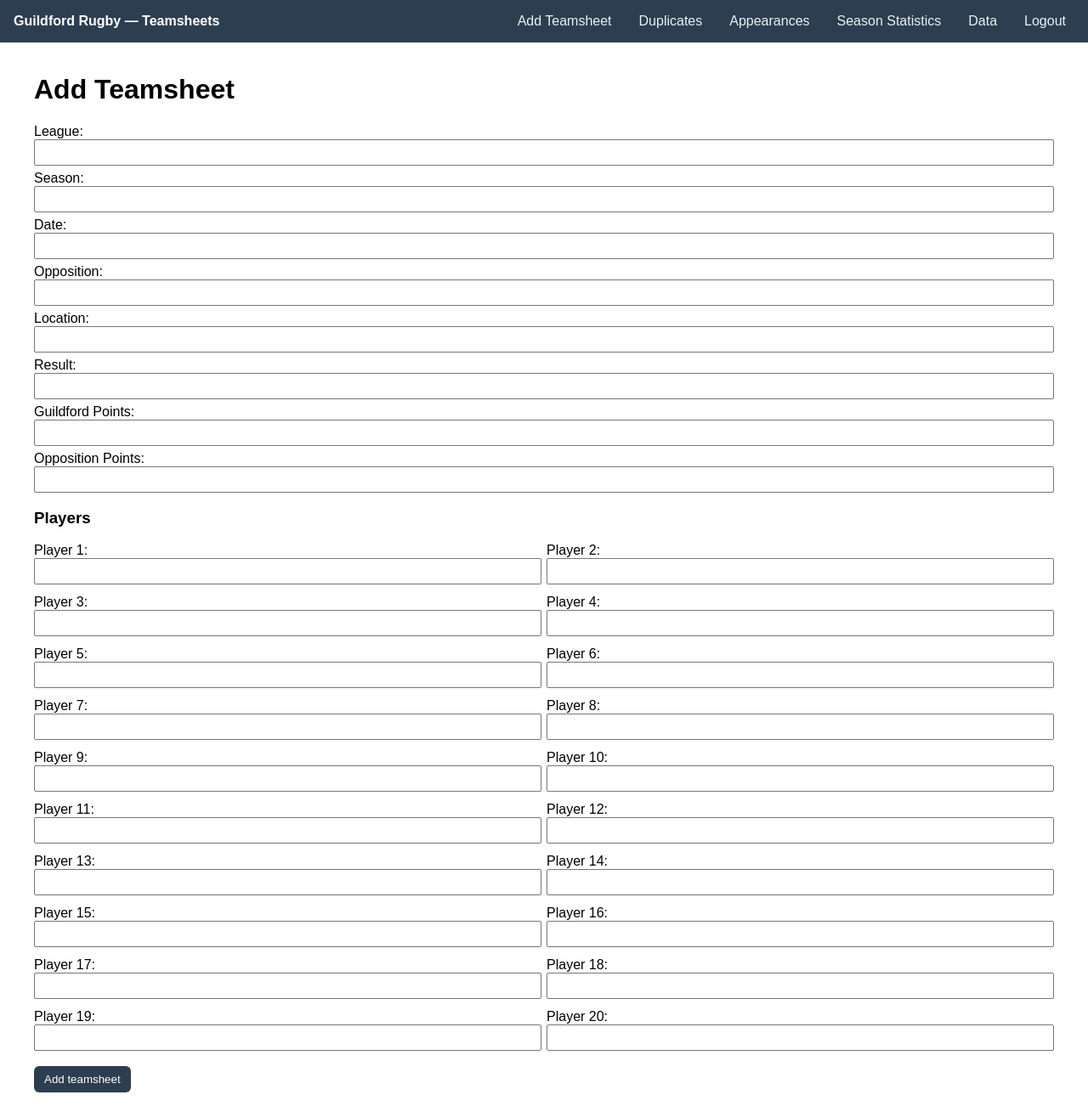
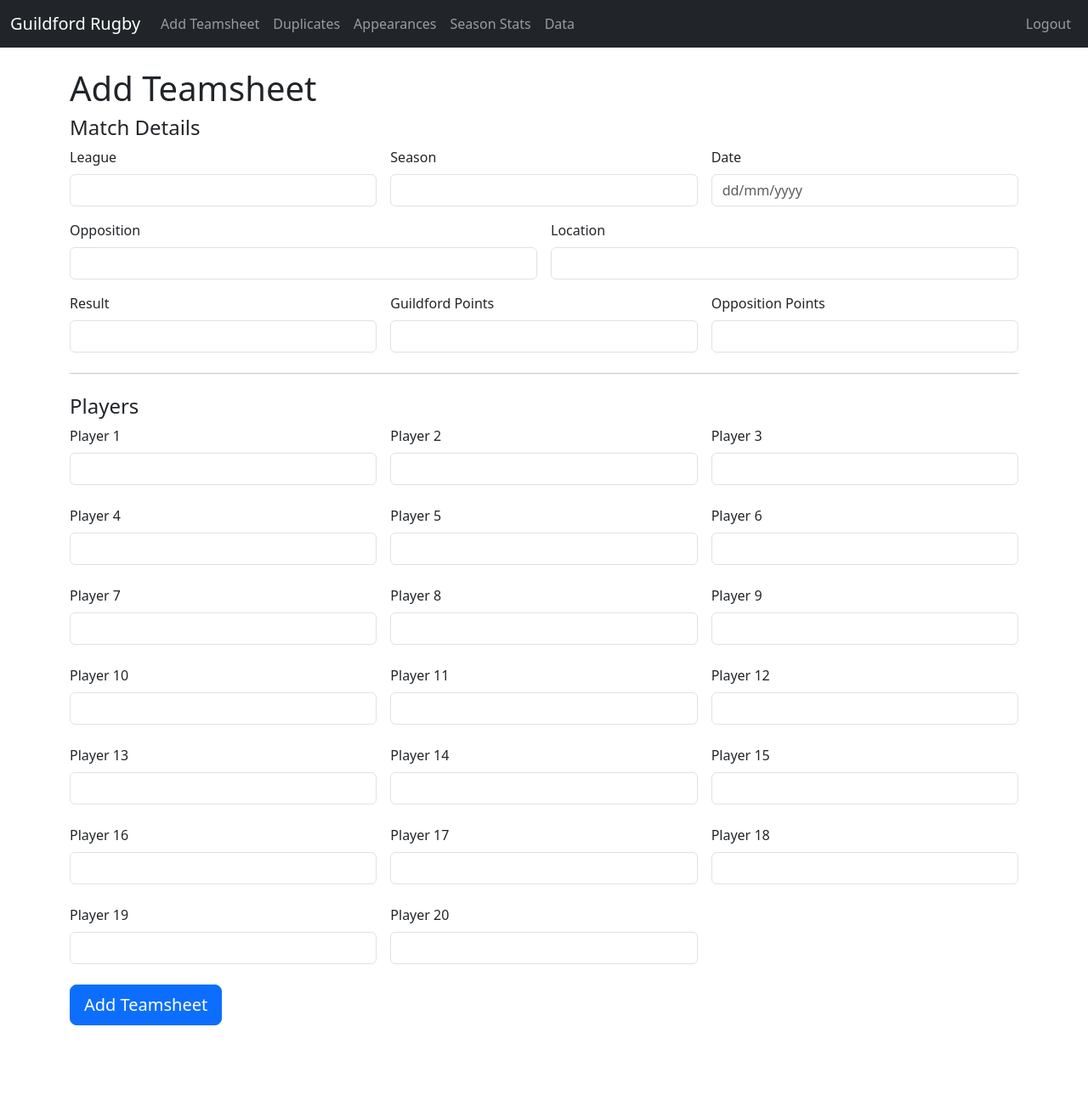
Before and after one commit to mitchrob/TeamSheetApp, a Flask app: page /add in a window 1280 px wide. Shown: the whole page at 85% size. After the commit the page ends 1207 px from the top, so only its background shows below. Run offline with Flask 3, Linux system fonts and the light colour scheme; the visitor is signed in with stand-in values (Sample User, id 1); data that the repository does not hold is empty; some libraries are stand-ins or nearby versions.

Commit message:
updated UX

```diff
--- a/templates/add.html
+++ b/templates/add.html
@@ -4,23 +4,52 @@
   <h1>Add Teamsheet</h1>
   {# flashes shown in base.html #}
 
-  <form method="post" action="{{ url_for('add_post') }}">
-    <div>
-      <label>League: <input name="league" value="{{ defaults.league }}" /></label>
-      <label>Season: <input name="season" value="{{ defaults.season }}" /></label>
-      <label>Date: <input name="date" value="{{ defaults.date }}" /></label>
-      <label>Opposition: <input name="opposition" value="{{ defaults.opposition }}" /></label>
-      <label>Location: <input name="location" value="{{ defaults.location }}" /></label>
-      <label>Result: <input name="result" value="{{ defaults.result }}" /></label>
-      <label>Guildford Points: <input name="guildford_points" value="{{ defaults.guildford_points }}" /></label>
-      <label>Opposition Points: <input name="opposition_points" value="{{ defaults.opposition_points }}" /></label>
+  <form method="post" action="{{ url_for('add_post') }}" class="needs-validation" novalidate>
+    <h4>Match Details</h4>
+    <div class="row g-3 mb-3">
+      <div class="col-md-4">
+        <label for="league" class="form-label">League</label>
+        <input type="text" class="form-control" id="league" name="league" value="{{ defaults.league }}">
+      </div>
+      <div class="col-md-4">
+        <label for="season" class="form-label">Season</label>
+        <input type="text" class="form-control" id="season" name="season" value="{{ defaults.season }}">
+      </div>
+      <div class="col-md-4">
+        <label for="date" class="form-label">Date</label>
+        <input type="text" class="form-control" id="date" name="date" placeholder="dd/mm/yyyy" value="{{ defaults.date }}">
+      </div>
+      <div class="col-md-6">
+        <label for="opposition" class="form-label">Opposition</label>
+        <input type="text" class="form-control" id="opposition" name="opposition" value="{{ defaults.opposition }}">
+      </div>
+      <div class="col-md-6">
+        <label for="location" class="form-label">Location</label>
+        <input type="text" class="form-control" id="location" name="location" value="{{ defaults.location }}">
+      </div>
+      <div class="col-md-4">
+        <label for="result" class="form-label">Result</label>
+        <input type="text" class="form-control" id="result" name="result" value="{{ defaults.result }}">
+      </div>
+      <div class="col-md-4">
+        <label for="guildford_points" class="form-label">Guildford Points</label>
+        <input type="number" class="form-control" id="guildford_points" name="guildford_points" value="{{ defaults.guildford_points }}">
+      </div>
+      <div class="col-md-4">
+        <label for="opposition_points" class="form-label">Opposition Points</label>
+        <input type="number" class="form-control" id="opposition_points" name="opposition_points" value="{{ defaults.opposition_points }}">
+      </div>
     </div>
 
-    <h3>Players</h3>
+    <hr class="my-4">
+    <h4>Players</h4>
     <div class="players">
       <datalist id="playerNames"></datalist>
       {% for i in range(1,21) %}
-        <label>Player {{ i }}: <input name="player{{ i }}" list="playerNames" size="40" value="{{ defaults.players[i-1] }}" autocomplete="off"/></label>
+        <div class="mb-2">
+          <label for="player{{ i }}" class="form-label">Player {{ i }}</label>
+          <input type="text" class="form-control" id="player{{ i }}" name="player{{ i }}" list="playerNames" value="{{ defaults.players[i-1] }}" autocomplete="off">
+        </div>
       {% endfor %}
     </div>
     <script>
@@ -57,7 +86,7 @@
       })();
     </script>
     <div class="form-actions">
-      <button type="submit" class="btn">Add teamsheet</button>
+      <button type="submit" class="btn btn-primary btn-lg">Add Teamsheet</button>
     </div>
   </form>
 
--- a/templates/base.html
+++ b/templates/base.html
@@ -1,133 +1,67 @@
 <!doctype html>
-<html>
+<html lang="en">
   <head>
     <meta charset="utf-8">
     <meta name="viewport" content="width=device-width, initial-scale=1">
     <title>{% block title %}TeamsheetApp{% endblock %}</title>
+    <!-- Bootstrap CSS -->
+    <link href="https://cdn.jsdelivr.net/npm/bootstrap@5.3.2/dist/css/bootstrap.min.css" rel="stylesheet" integrity="sha384-T3c6CoIi6uLrA9TneNEoa7RxnatzjcDSCmG1MXxSR1GAsXEV/Dwwykc2MPK8M2HN" crossorigin="anonymous">
+    <link rel="stylesheet" href="https://cdn.datatables.net/1.13.6/css/dataTables.bootstrap5.min.css">
     <style>
-      @import url("https://cdn.datatables.net/1.13.6/css/jquery.dataTables.min.css");
-      /* Layout basics */
-      body { font-family: Arial, Helvetica, sans-serif; margin: 0; padding: 0; }
-      .header { background: #2c3e50; color: #fff; padding: 10px 16px; display:flex; align-items:center; justify-content:space-between; }
-      .brand { font-weight: bold; margin-right: 24px; }
-      .nav { display:flex; gap: 12px; align-items:center; flex-wrap:wrap; }
-      .menu-button { display:none; background:transparent; color:inherit; border:0; font-size:20px; padding:6px 10px; }
-      .nav a { color: #ecf0f1; text-decoration: none; padding: 6px 10px; border-radius:4px; }
-      .nav a:hover { background: rgba(236,240,241,0.08); }
-      .container { padding: 16px; max-width:1200px; margin:0 auto; }
-
-      /* Flash messages */
-      .flashes { margin-bottom: 12px; }
-      .flashes ul { list-style:none; padding:0; margin:0; }
-      .flashes li { padding:6px 8px; border-radius:4px; margin-bottom:6px; }
-      .flashes li strong { margin-right:6px; }
-      .flashes li.error { background:#fdecea; color:#611a15; }
-      .flashes li.success { background:#e9f7ef; color:#14532d; }
-      .flashes li.info { background:#e8f2ff; color:#0b3b66; }
-
-      /* Tables: full-width by default, and scroll on small screens */
-      table { border-collapse: collapse; width: 100%; }
-      th, td { border: 1px solid #ccc; padding: 6px; text-align: left; }
-      thead { background: #f0f0f0; }
-      .table-responsive { width:100%; overflow-x:auto; -webkit-overflow-scrolling: touch; }
-
-      /* Forms and inputs */
-      label { display:block; margin-bottom:6px; }
-      input[type=text], input[type=password], input[type=number], input, select, textarea { width:100%; box-sizing: border-box; padding:6px; }
-
-      /* Buttons */
-      .btn { display:inline-block; padding:8px 12px; border-radius:6px; background:#2c3e50; color:#fff; border:0; cursor:pointer; }
-      .btn.secondary { background:#6c757d; }
-      .form-actions { margin-top:12px; }
-
-      /* Players grid (used on add page) */
-      .players { display:grid; grid-template-columns: repeat(2, 1fr); gap:6px; }
-
-      /* Clickable table rows (used on player page) */
-      tr.clickable-row:hover {
-        background-color: #f2f2f2;
-        cursor: pointer;
-      }
-      /* Small screens adjustments */
-      @media (max-width: 800px) {
-        .header { padding: 10px; }
-        .brand { font-size: 16px; margin-right: 12px; }
-        .nav { gap: 8px; }
-        .container { padding: 10px; }
-        .players { grid-template-columns: 1fr; }
-        /* Make tables scroll horizontally rather than squashing */
-        table { display: table; }
-        th, td { white-space: nowrap; }
-        /* mobile: hide nav and show menu button */
-        .nav { display:none; flex-direction:column; background:#2c3e50; padding:10px; position:absolute; right:10px; top:56px; border-radius:6px; box-shadow:0 6px 18px rgba(0,0,0,0.12); }
-        .nav.open { display:flex; }
-        .menu-button { display:inline-block; }
-        .btn { width:100%; padding:12px; font-size:16px; }
-      }
+      /* Custom styles */
+      body { padding-top: 56px; } /* Adjust body padding to account for fixed navbar */
+      .clickable-row:hover { background-color: #f8f9fa; cursor: pointer; }
+      .form-actions { margin-top: 1rem; }
+      .players { display:grid; grid-template-columns: repeat(auto-fit, minmax(300px, 1fr)); gap: 1rem; }
     </style>
   </head>
   <body>
-    <div class="header">
-      <div style="display:flex;align-items:center;gap:8px;">
-        <div class="brand">Guildford Rugby — Teamsheets</div>
-        <button class="menu-button" id="menuToggle" aria-expanded="false" aria-controls="mainNav">☰</button>
-      </div>
-      <div class="nav" id="mainNav">
+    <nav class="navbar navbar-expand-lg navbar-dark bg-dark fixed-top">
+      <div class="container-fluid">
+        <a class="navbar-brand" href="{{ url_for('index') }}">Guildford Rugby</a>
+        <button class="navbar-toggler" type="button" data-bs-toggle="collapse" data-bs-target="#mainNav" aria-controls="mainNav" aria-expanded="false" aria-label="Toggle navigation">
+          <span class="navbar-toggler-icon"></span>
+        </button>
+        <div class="collapse navbar-collapse" id="mainNav">
+          <ul class="navbar-nav me-auto mb-2 mb-lg-0">
             {% if session.get('admin') %}
-          <a href="{{ url_for('add') }}">Add Teamsheet</a>
-          <a href="{{ url_for('view_duplicates') }}">Duplicates</a>
+              <li class="nav-item"><a class="nav-link" href="{{ url_for('add') }}">Add Teamsheet</a></li>
+              <li class="nav-item"><a class="nav-link" href="{{ url_for('view_duplicates') }}">Duplicates</a></li>
             {% endif %}
-        <a href="{{ url_for('stats') }}">Appearances</a>
-        <a href="{{ url_for('season_view') }}">Season Statistics</a>
-        <a href="{{ url_for('data_view') }}">Data</a>
+            <li class="nav-item"><a class="nav-link" href="{{ url_for('stats') }}">Appearances</a></li>
+            <li class="nav-item"><a class="nav-link" href="{{ url_for('season_view') }}">Season Stats</a></li>
+            <li class="nav-item"><a class="nav-link" href="{{ url_for('data_view') }}">Data</a></li>
+          </ul>
+          <ul class="navbar-nav">
             {% if session.get('admin') %}
-          <a href="{{ url_for('logout') }}">Logout</a>
+              <li class="nav-item"><a class="nav-link" href="{{ url_for('logout') }}">Logout</a></li>
             {% else %}
-          <a href="{{ url_for('login') }}">Admin login</a>
+              <li class="nav-item"><a class="nav-link" href="{{ url_for('login') }}">Admin Login</a></li>
             {% endif %}
+          </ul>
         </div>
       </div>
-    <div class="container">
+    </nav>
+
+    <main class="container mt-4">
       {% with messages = get_flashed_messages(with_categories=true) %}
         {% if messages %}
-          <div class="flashes">
-            <ul>
           {% for category, msg in messages %}
-              <li class="{{ category|e }}"><strong>{{ category }}:</strong> {{ msg }}</li>
+            <div class="alert alert-{{ 'danger' if category == 'error' else ('success' if category == 'success' else 'info') }} alert-dismissible fade show" role="alert">
+              {{ msg }}
+              <button type="button" class="btn-close" data-bs-dismiss="alert" aria-label="Close"></button>
+            </div>
           {% endfor %}
-            </ul>
-          </div>
         {% endif %}
       {% endwith %}
       {% block content %}{% endblock %}
-    </div>
+    </main>
+
     <script src="https://code.jquery.com/jquery-3.7.0.js"></script>
+    <script src="https://cdn.jsdelivr.net/npm/bootstrap@5.3.2/dist/js/bootstrap.bundle.min.js" integrity="sha384-C6RzsynM9kWDrMNeT87bh95OGNyZPhcTNXj1NW7RuBCsyN/o0jlpcV8Qyq46cDfL" crossorigin="anonymous"></script>
     <script src="https://cdn.datatables.net/1.13.6/js/jquery.dataTables.min.js"></script>
+    <script src="https://cdn.datatables.net/1.13.6/js/dataTables.bootstrap5.min.js"></script>
     <script>
-        $(document).ready(function() {
-          $('.datatable').DataTable();
-        });
-      </script>
-      <script>
-        (function(){
-          var btn = document.getElementById('menuToggle');
-          var nav = document.getElementById('mainNav');
-          if(!btn || !nav) return;
-          btn.addEventListener('click', function(){
-            var open = nav.classList.toggle('open');
-            btn.setAttribute('aria-expanded', open ? 'true' : 'false');
-          });
-          // Close nav when clicking outside on small screens
-          document.addEventListener('click', function(e){
-            if(window.matchMedia('(max-width:800px)').matches){
-              if(!nav.contains(e.target) && !btn.contains(e.target)){
-                nav.classList.remove('open');
-                btn.setAttribute('aria-expanded', 'false');
-              }
-            }
-          });
-        })();
-
       // Make table rows with data-href attribute clickable
       document.addEventListener('DOMContentLoaded', function() {
         const rows = document.querySelectorAll('tr[data-href]');
--- a/templates/player.html
+++ b/templates/player.html
@@ -19,7 +19,7 @@
   <h2>Shirt number distribution</h2>
   {% if stats.by_shirt %}
     <div class="table-responsive">
-      <table>
+      <table class="table table-sm" style="max-width: 400px;">
       <thead>
         <tr><th>Shirt</th><th>Appearances</th><th>% of total</th></tr>
       </thead>
@@ -46,7 +46,7 @@
 
   <h2>All teamsheets containing {{ stats.name }}</h2>
   <div class="table-responsive">
-    <table>
+    <table class="table table-hover">
     <thead>
       <tr>
         <th>Date</th>
```
Also changed, not shown: templates/data.html (+13 -5 lines), templates/edit.html (+9 -6 lines), templates/login.html (+8 -8 lines), templates/season.html (+6 -6 lines), templates/stats.html (+9 -1 lines). Lines whose indentation alone changed are shown as unchanged.
